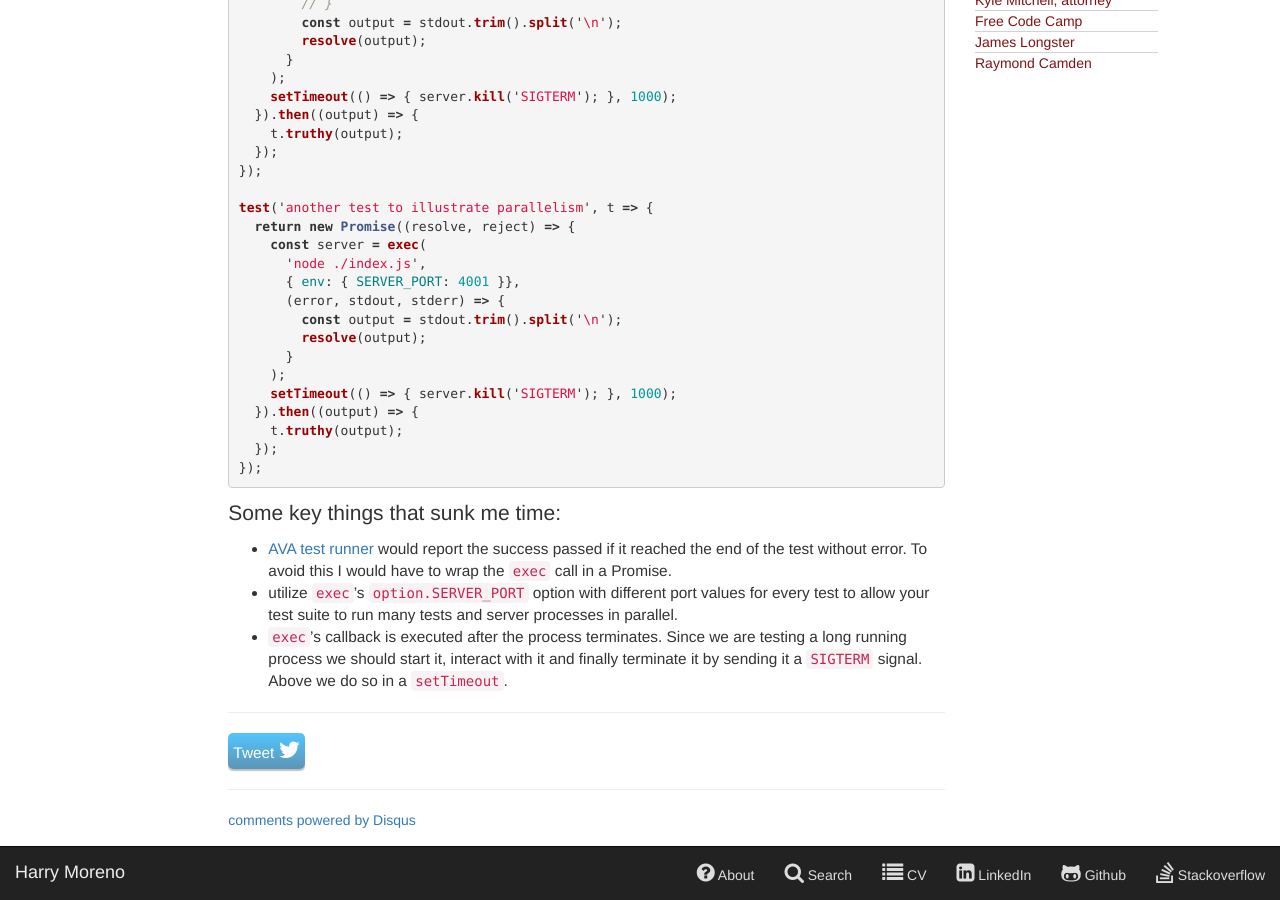
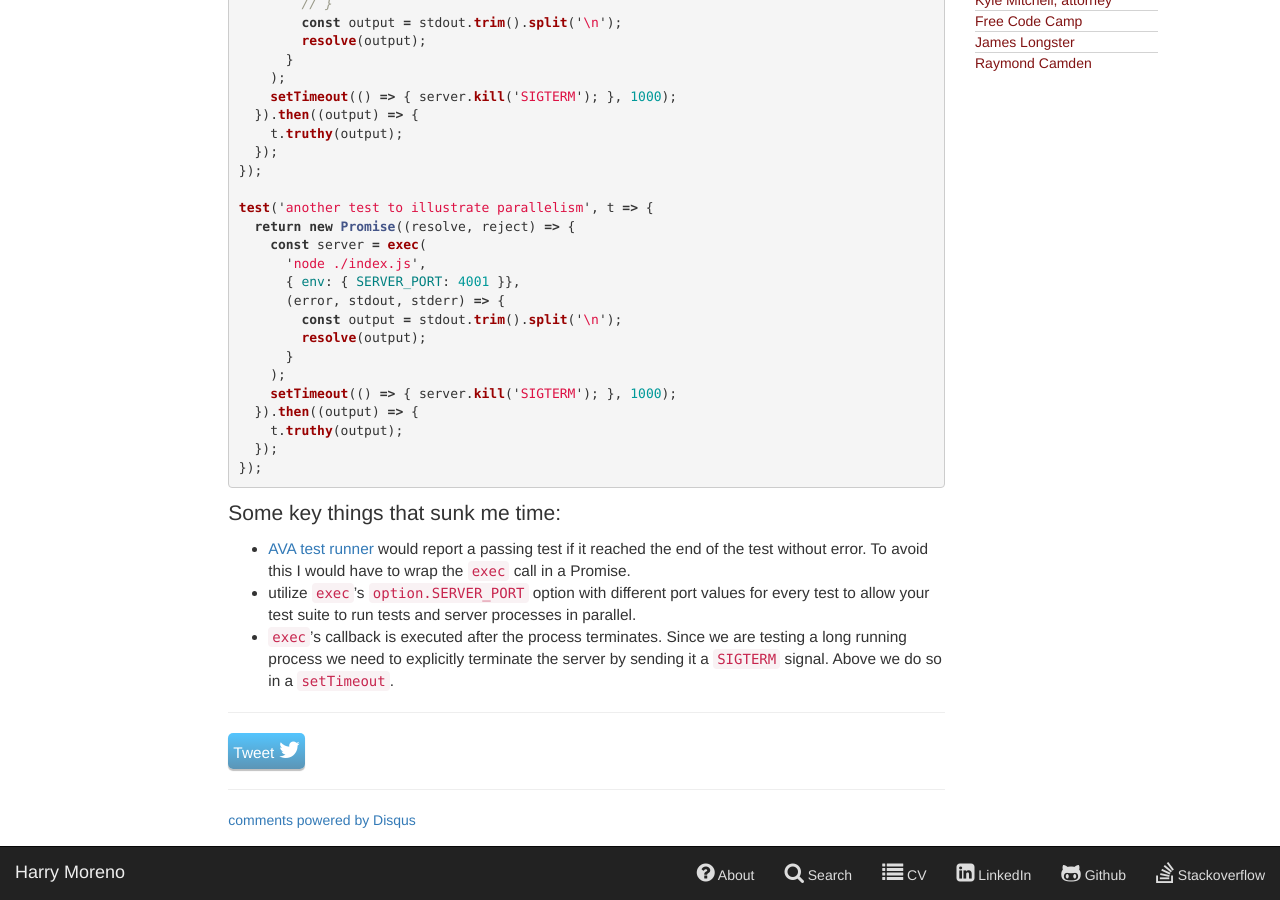
Before and after one commit to morenoh149/morenoh149.github.io, a Jekyll site: the page built from _posts/2016-12-29-Testing-Javascript-Logging-Programs.md, in a window 1280 px wide and 900 px high, scrolled down 784 px. Built offline with Jekyll 4.4.1, drawn with Linux system fonts in a browser that asks for light colours; nearby versions of some CDN libraries; a script that is not in the unit is left out; comment, search, counter and statistics services are not loaded.

Commit message:
fix grammar

```diff
--- a/_posts/2016-12-29-Testing-Javascript-Logging-Programs.md
+++ b/_posts/2016-12-29-Testing-Javascript-Logging-Programs.md
@@ -59,10 +59,9 @@ test('another test to illustrate parallelism', t => {
 
 Some key things that sunk me time:
 
-* [AVA test runner](https://github.com/avajs/ava) would report the success passed if it reached the end of
+* [AVA test runner](https://github.com/avajs/ava) would report a passing test if it reached the end of
 the test without error. To avoid this I would have to wrap the `exec` call
 in a Promise.
-* utilize `exec`'s `option.SERVER_PORT` option with different port values for every test to allow your test suite to run many tests and server processes in parallel.
+* utilize `exec`'s `option.SERVER_PORT` option with different port values for every test to allow your test suite to run tests and server processes in parallel.
 * `exec`'s callback is executed after the process terminates. Since we are
-testing a long running process we should start it, interact with it and
-finally terminate it by sending it a `SIGTERM` signal. Above we do so in a `setTimeout`.
+testing a long running process we need to explicitly terminate the server by sending it a `SIGTERM` signal. Above we do so in a `setTimeout`.
```
